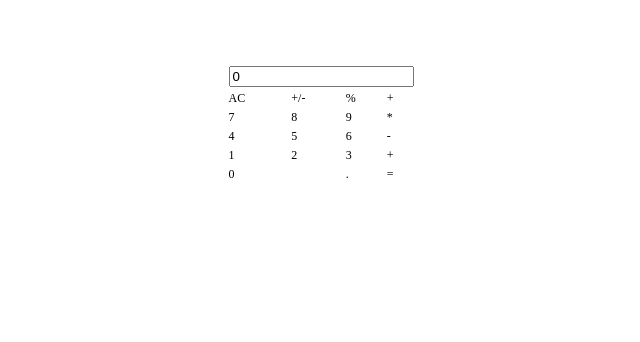
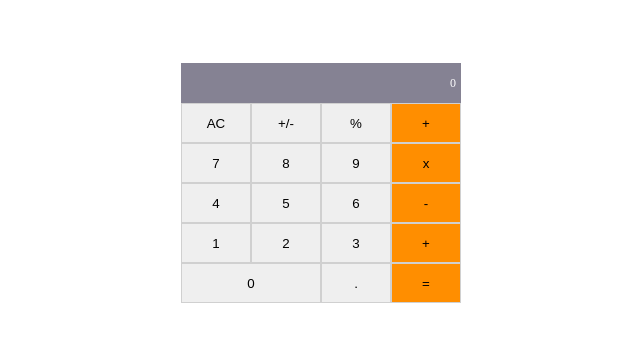
Before and after one commit to Sahar-AbdelSamad/math_magicians, a React (Create React App) app: page /calculator in a window 1280 px wide. Shown: the top 342 px of the page, without its empty margins (319-959 px from the left). Built offline with nearby package versions, Linux system fonts and the light colour scheme.

Commit message:
Create app directory and style calculator

```diff
--- /dev/null
+++ b/src/app/components/Calculator.js
@@ -0,0 +1,53 @@
+import react from 'react';
+import calculate from '../logic/calculate';
+import '../styles/Calculator.css';
+
+export default class Calculator extends react.Component {
+  constructor(props) {
+    super(props);
+    this.display = this.display.bind(this);
+    this.state = {
+      total: 0,
+      next: null,
+      operation: null,
+    };
+  }
+
+  display = (e) => {
+    this.setState((state) => calculate(state, e.target.innerText));
+  };
+
+  render() {
+    const { total, next, operation } = this.state;
+    return (
+      <div className="calculator">
+        <div className="result">
+          {total }
+          {operation}
+          {next}
+        </div>
+        <div className="buttons">
+          <button type="button" onClick={this.display}>AC</button>
+          <button type="button" onClick={this.display}>+/-</button>
+          <button type="button" onClick={this.display}>%</button>
+          <button type="button" onClick={this.display}>+</button>
+          <button type="button" onClick={this.display}>7</button>
+          <button type="button" onClick={this.display}>8</button>
+          <button type="button" onClick={this.display}>9</button>
+          <button type="button" onClick={this.display}>x</button>
+          <button type="button" onClick={this.display}>4</button>
+          <button type="button" onClick={this.display}>5</button>
+          <button type="button" onClick={this.display}>6</button>
+          <button type="button" onClick={this.display}>-</button>
+          <button type="button" onClick={this.display}>1</button>
+          <button type="button" onClick={this.display}>2</button>
+          <button type="button" onClick={this.display}>3</button>
+          <button type="button" onClick={this.display}>+</button>
+          <button type="button" className="zero" onClick={this.display}>0</button>
+          <button type="button" onClick={this.display}>.</button>
+          <button type="button" onClick={this.display}>=</button>
+        </div>
+      </div>
+    );
+  }
+}
--- a/src/styles/Calculator.css
+++ b/src/app/styles/Calculator.css
@@ -6,24 +6,28 @@ body {
   background-color: #858293;
   padding-right: 5px;
   color: white;
-  text-align: end;
   height: 40px;
   display: flex;
   align-items: center;
   justify-content: flex-end;
 }
 
-button {
-  width: 70px;
-  height: 40px;
-  border: 1px solid #d0d0d0;
+.buttons {
+  display: grid;
+  grid-template-columns: repeat(4, 70px);
+  grid-template-rows: repeat(5, 40px);
   background-color: #dfdfdf;
 }
 
-.zero {
-  width: 140px;
+.buttons button {
+  border: 1px solid #d0d0d0;
 }
 
-div button:last-child {
+.zero {
+  grid-area: 5/1/5/3;
+}
+
+.buttons button:nth-child(4n),
+.buttons button:last-child {
   background-color: #ff8e00;
 }
--- a/src/components/Calculator.js
+++ /dev/null
@@ -1,49 +0,0 @@
-import '../styles/Calculator.css';
-
-const react = require('react');
-
-export default class Calculator extends react.Component {
-  constructor(props) {
-    super(props);
-    this.state = {};
-  }
-
-  render() {
-    return (
-      <table className="table">
-        <tr>
-          <td colSpan="4"><input className="input" value="0" /></td>
-        </tr>
-        <tr>
-          <td>AC</td>
-          <td>+/-</td>
-          <td>%</td>
-          <td>+</td>
-        </tr>
-        <tr>
-          <td>7</td>
-          <td>8</td>
-          <td>9</td>
-          <td>*</td>
-        </tr>
-        <tr>
-          <td>4</td>
-          <td>5</td>
-          <td>6</td>
-          <td>-</td>
-        </tr>
-        <tr>
-          <td>1</td>
-          <td>2</td>
-          <td>3</td>
-          <td>+</td>
-        </tr>
-        <tr>
-          <td colSpan="2">0</td>
-          <td>.</td>
-          <td>=</td>
-        </tr>
-      </table>
-    );
-  }
-}
--- a/src/index.js
+++ b/src/index.js
@@ -1,6 +1,6 @@
 import React from 'react';
 import ReactDOM from 'react-dom';
-import App from './App';
+import App from './app/App';
 
 ReactDOM.render(
   <App />,
```
Also changed, not shown: src/app/App.js (renamed from src/App.js), src/app/logic/calculate.js (renamed from src/logic/calculate.js), src/app/logic/operate.js (renamed from src/logic/operate.js), src/app/styles/App.css (renamed from src/styles/App.css).
